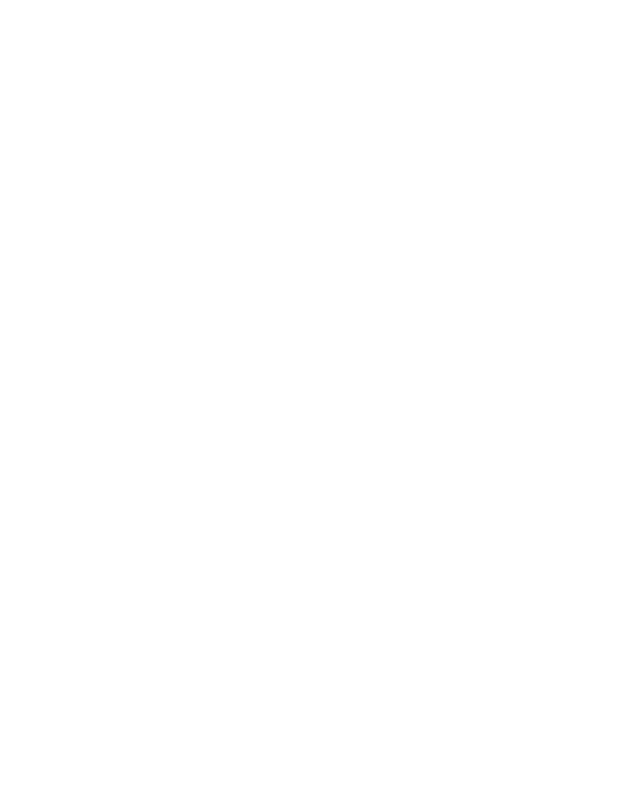
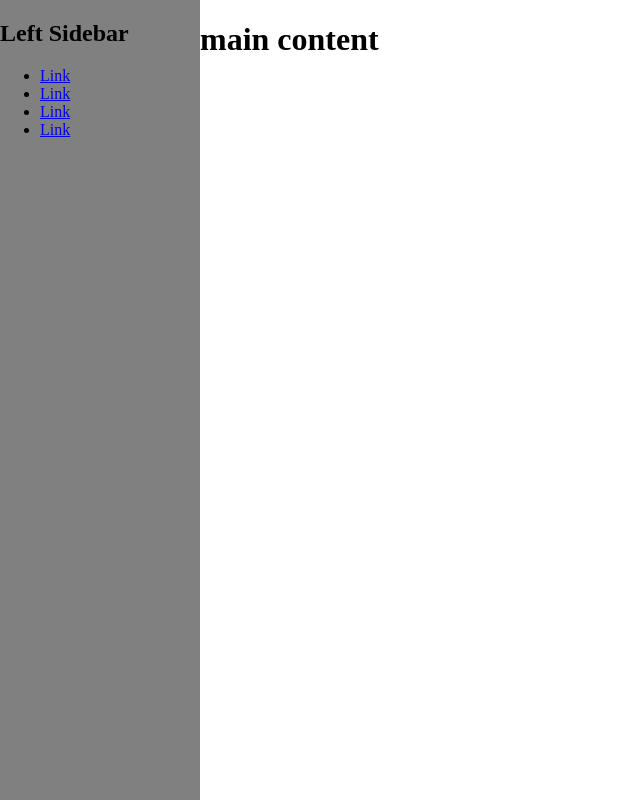
Before and after one commit to Bondulance/Ethics_In_Computing_Final, a plain HTML site: page index.html in a window 1280 px wide. Shown: the whole page, without its empty margins (0-640 px from the left). Drawn offline with Linux system fonts and the light colour scheme.

Commit message:
responsive sidebar demo

```diff
--- a/index.html
+++ b/index.html
@@ -4,8 +4,27 @@
     <meta charset="UTF-8">
     <meta name="viewport" content="width=device-width, initial-scale=1.0">
     <title>Ethics Final</title>
+    <link rel="stylesheet" href="styles.css">
 </head>
 <body>
+    <!--This will be where our left sidebar will go
+    This will hold all nav links and possibly title of page-->
+    <section id="left_sidebar_container">
+        <h1>Left Sidebar</h1>
+        <nav>
+            <ul>
+            <li class="link_item"><a href="#" class="tag">Link</a></li>
+            <li class="link_item"><a href="#" class="tag">Link</a></li>
+            <li class="link_item"><a href="#" class="tag">Link</a></li>
+            <li class="link_item"><a href="#" class="tag">Link</a></li>
+        </ul>
+        </nav>
+    </section>
 
+    <!--This will the section outside of the leftsidebar
+    all of the semantics and headers and content will go here-->
+    <main>
+        <h1>main content</h1>
+    </main>
 </body>
 </html>
--- /dev/null
+++ b/styles.css
@@ -0,0 +1,25 @@
+body {
+    margin: 0;
+    display: flex;
+
+}
+
+#left_sidebar_container {
+    background: gray;
+    position: relative;
+    height: 100vh;
+    width: 300px;
+}
+
+/*PLACE MEDIA QUERIES HERE*/
+@media (max-width:820px) {
+    #left_sidebar_container {
+        visibility: hidden;
+    }
+}
+
+@media (max-width:1300px) {
+    #left_sidebar_container {
+        width: 200px;
+    }
+}
```
